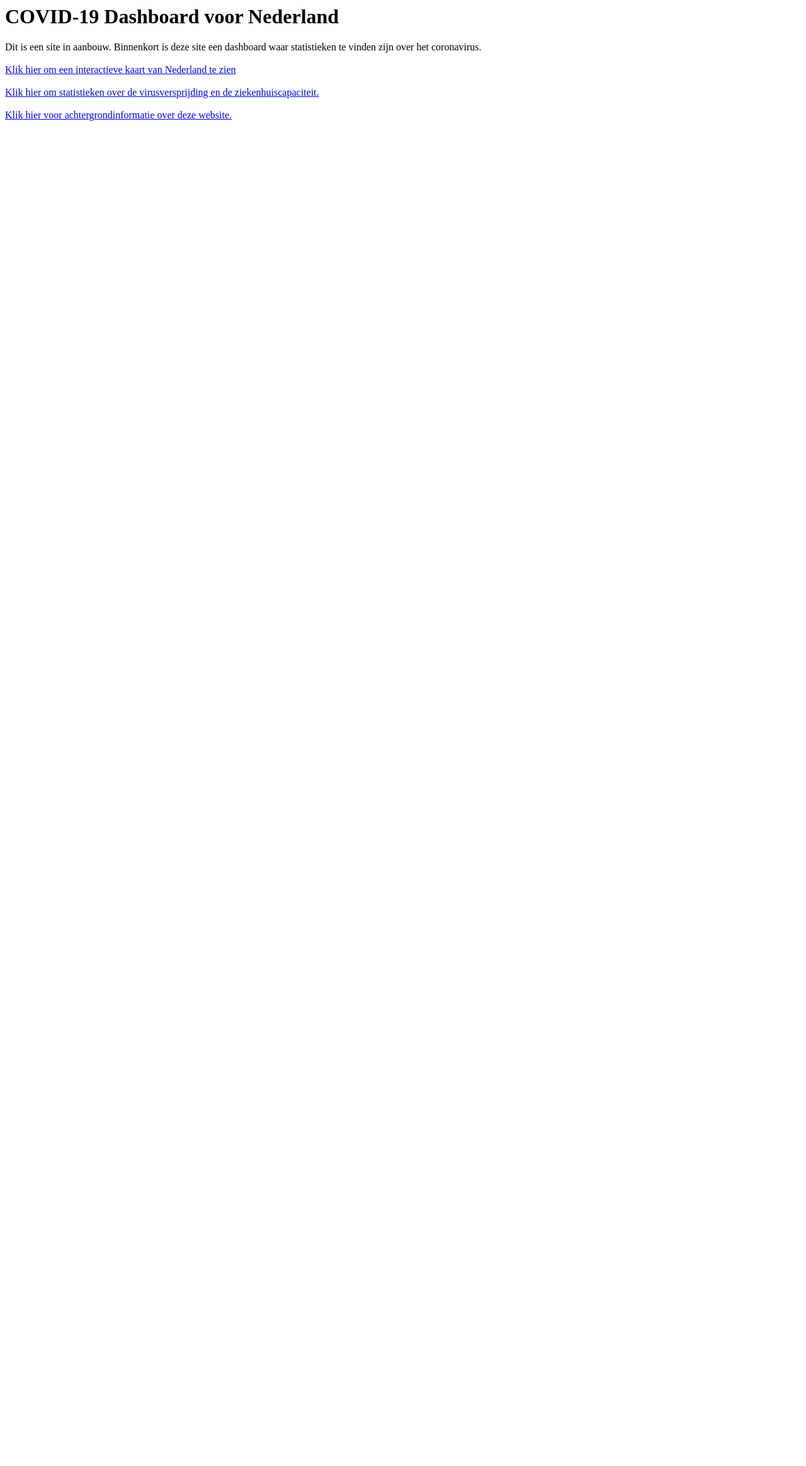
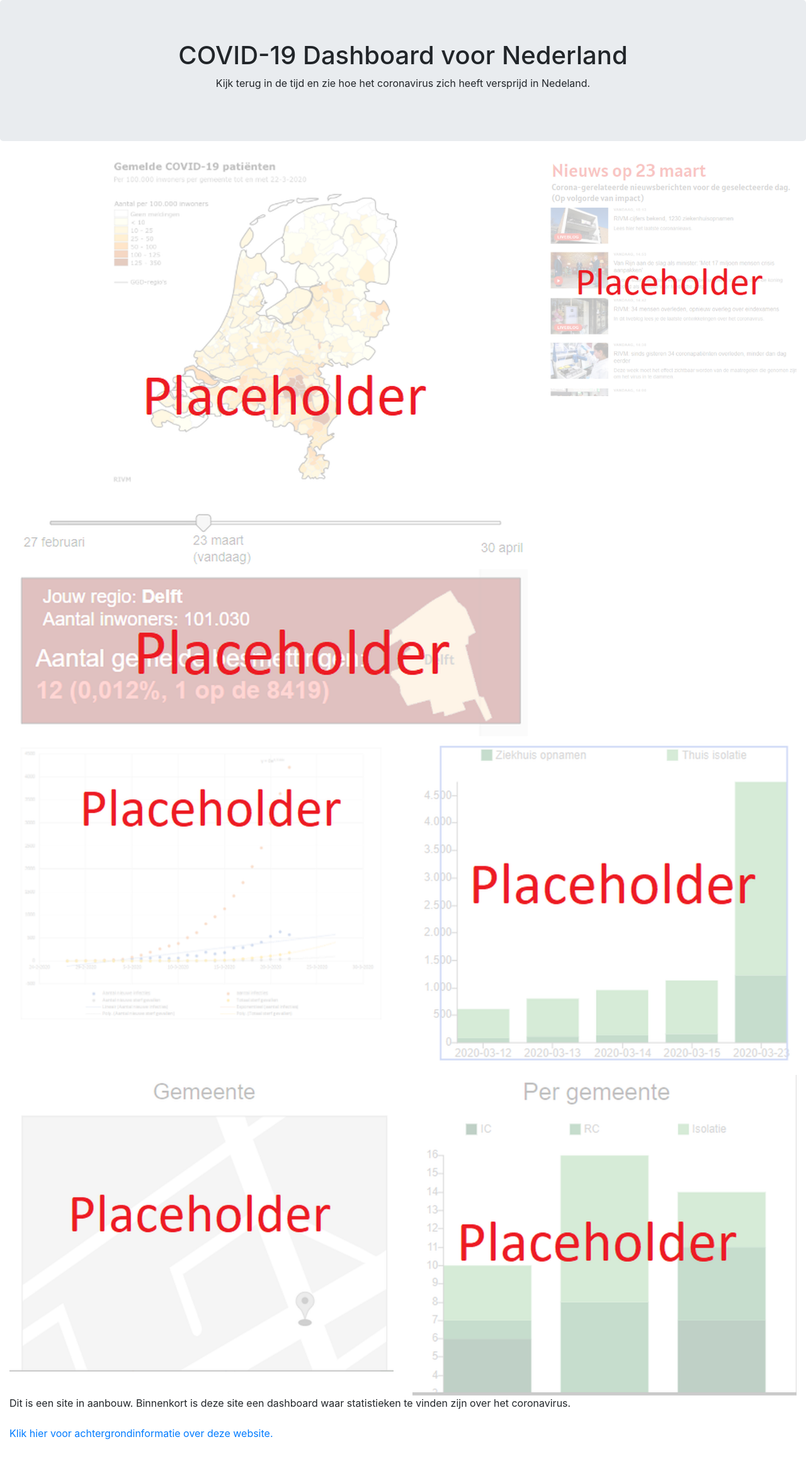
Before and after one commit to jordy-u/COVID-19-Dashboard-NL, a PHP site: page / in a window 1280 px wide. Shown: the whole page at 63% size. Before the commit the page ends 192 px from the top, so only its background shows below. Run offline with PHP 8.4, Linux system fonts and the light colour scheme.

Commit message:
Create template for website
This template is currently filled with placeholder images. Step-by-step new images will be implemented.

```diff
--- a/public/index.php
+++ b/public/index.php
@@ -2,18 +2,62 @@
 <html>
 <head>
 <?php include_once('assets/og-data.php'); ?>
+<!-- Required meta tags -->
+<meta charset="utf-8">
+<meta name="viewport" content="width=device-width, initial-scale=1, shrink-to-fit=no">
+
+<!-- Bootstrap CSS -->
+<link rel="stylesheet" href="https://stackpath.bootstrapcdn.com/bootstrap/4.4.1/css/bootstrap.min.css" integrity="sha384-Vkoo8x4CGsO3+Hhxv8T/Q5PaXtkKtu6ug5TOeNV6gBiFeWPGFN9MuhOf23Q9Ifjh" crossorigin="anonymous">
+
 <title>COVID-19 analyse tool</title>
 </head>
 <body>
-<h1>COVID-19 Dashboard voor Nederland</h1>
+
+<div class="jumbotron text-center">
+  <h1>COVID-19 Dashboard voor Nederland</h1>
+  <p>Kijk terug in de tijd en zie hoe het coronavirus zich heeft versprijd in Nedeland.</p>
+</div>
+
+<div class="container-fluid">
+	<!-- map Netherlands -->
+	<div class="row">
+		<div class="col-lg-8">
+			<img src="images/placeholders/placeholder_map_netherlands.png" class="img-fluid">
+			<br>
+			<img src="images/placeholders/placeholder_city_stats.png" class="img-fluid">
+		</div>
+		<div class="col-lg-4">
+			<img src="images/placeholders/placeholder_news.png" class="img-fluid">
+		</div>
+	</div>
+	<!-- Stastistics -->
+	<div class="row">
+		<div class="col-md">
+			<img src="images/placeholders/placeholder_graph_spreading.png" class="img-fluid">
+		</div>
+		<div class="col-md">
+			<img src="images/placeholders/placeholder_graph_hospital_avail.png" class="img-fluid">
+		</div>
+	</div>
+	<div class="row">
+		<div class="col-md">
+			<img src="images/placeholders/placeholder_city_map.png" class="img-fluid">
+		</div>
+		<div class="col-md">
+			<img src="images/placeholders/placeholder_city_hospital_avail.png" class="img-fluid">
+		</div>
+	</div>
 <p>
 Dit is een site in aanbouw. Binnenkort is deze site een dashboard waar statistieken te vinden zijn over het coronavirus.<br><br>
-<a href="landkaart">Klik hier om een interactieve kaart van Nederland te zien</a><br><br>
-
-<a href="grafieken">Klik hier om statistieken over de virusversprijding en de ziekenhuiscapaciteit.</a><br><br>
 
 <a href="info">Klik hier voor achtergrondinformatie over deze website.</a><br><br>
 
 </p>
+</div>
+<!-- Optional JavaScript -->
+<!-- jQuery first, then Popper.js, then Bootstrap JS -->
+<script src="https://code.jquery.com/jquery-3.4.1.slim.min.js" integrity="sha384-J6qa4849blE2+poT4WnyKhv5vZF5SrPo0iEjwBvKU7imGFAV0wwj1yYfoRSJoZ+n" crossorigin="anonymous"></script>
+<script src="https://cdn.jsdelivr.net/npm/popper.js@1.16.0/dist/umd/popper.min.js" integrity="sha384-Q6E9RHvbIyZFJoft+2mJbHaEWldlvI9IOYy5n3zV9zzTtmI3UksdQRVvoxMfooAo" crossorigin="anonymous"></script>
+<script src="https://stackpath.bootstrapcdn.com/bootstrap/4.4.1/js/bootstrap.min.js" integrity="sha384-wfSDF2E50Y2D1uUdj0O3uMBJnjuUD4Ih7YwaYd1iqfktj0Uod8GCExl3Og8ifwB6" crossorigin="anonymous"></script>
 </body>
 </html>
```
Also changed, not shown: public/images/placeholders/placeholder_city_hospital_avail.png (added), public/images/placeholders/placeholder_city_map.png (added), public/images/placeholders/placeholder_city_stats.png (added), public/images/placeholders/placeholder_graph_hospital_avail.png (added), public/images/placeholders/placeholder_graph_spreading.png (added), public/images/placeholders/placeholder_map_netherlands.png (added), public/images/placeholders/placeholder_news.png (added).
